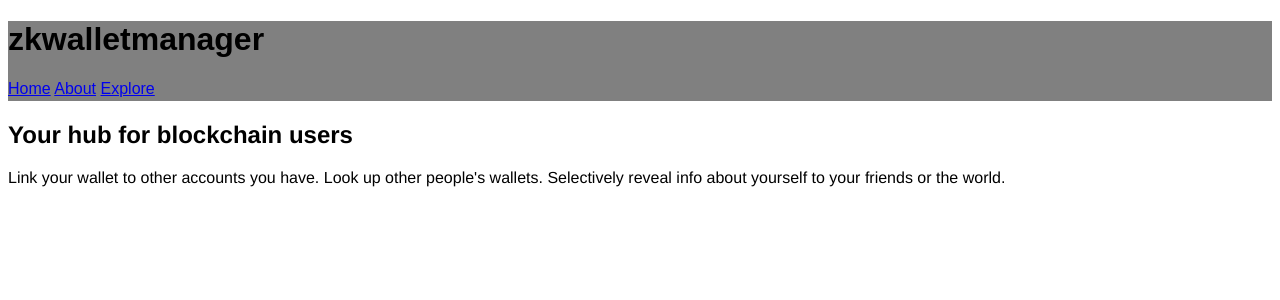
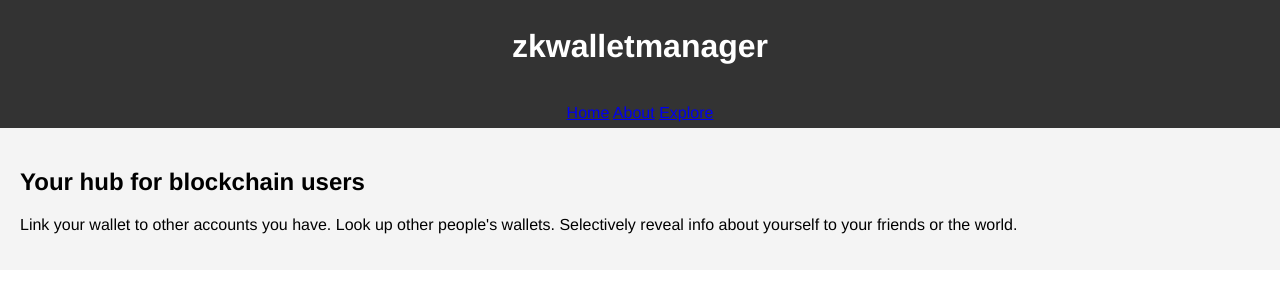
Before and after one commit to TheNonEconomist/zkWalletManager, a SvelteKit app: page / in a window 1280 px wide. Shown: the top 300 px of the page. Built offline with nearby package versions, Linux system fonts and the light colour scheme.

Commit message:
use chatgpt-generated styles to make it prettier

```diff
--- a/src/routes/Navbar.svelte
+++ b/src/routes/Navbar.svelte
@@ -1,5 +1,6 @@
 <div class = "header">
     <h1>zkwalletmanager</h1>
+    <br />
     <nav>
         <a href = "/">Home</a>
         <a href = "/about">About</a>
--- a/src/styles.css
+++ b/src/styles.css
@@ -1,31 +1,47 @@
-/* body */
-body{
+/* NOTE: THESE STYLES WERE GENERATED BY CHATGPT */
+
+/* Body */
+body {
     font-family: "Helvetica Neue", Arial, sans-serif;
     font-weight: 200;
+    margin: 0;
+    padding: 0;
 }
 
-/* header */
-.header{
-    background-color: grey;
-    height: 5em;
-    font-family: sans-serif;
+/* Header */
+.header {
+    background-color: #333; /* Darker grey */
+    height: 8em;
+    color: white;
+    display: flex;
+    flex-direction: column;
+    justify-content: center;
+    align-items: center;
 }
 
-/* main content */
-.main{
-    /* nothing for now */
+/* Main Content */
+.main {
+    background-color: #f4f4f4; /* Lighter grey */
+    padding: 20px;
 }
 
-/* links div */
-.links{
+/* Links Section */
+.links {
     display: flex;
+    justify-content: center;
+    margin-bottom: 20px;
 }
 
-/* each column */
-.column{
+/* Columns */
+.column {
     flex: 1;
+    border: 1px solid #ddd; /* Light grey */
+    background-color: white;
+    padding: 20px;
+    margin-right: 10px;
+    border-radius: 5px;
+}
 
-/* left border for first column */
-.column{
-    border: 1px solid black;
+.column:last-child {
+    margin-right: 0;
 }
```
